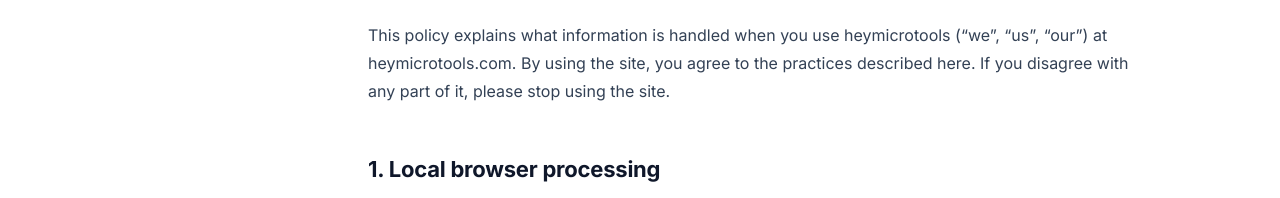
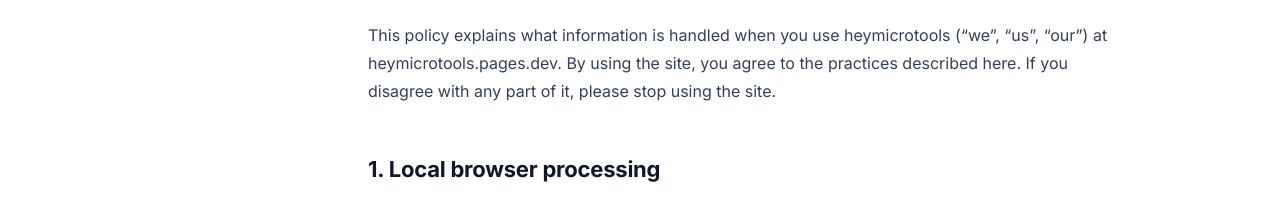
Before and after one commit to Sam69-Make/heymicrotools, a plain HTML site: page privacy-policy.html in a window 1280 px wide. Shown: the part 581-779 px from the top of the page. Drawn offline with nearby package versions, Linux system fonts and the light colour scheme.

Commit message:
Update website URL in privacy policy

```diff
--- a/privacy-policy.html
+++ b/privacy-policy.html
@@ -120,7 +120,7 @@ tailwind.config = { theme: { extend: {
           </ul>
         </div>
 
-        <p class="!mt-6">This policy explains what information is handled when you use heymicrotools (“we”, “us”, “our”) at heymicrotools.com. By using the site, you agree to the practices described here. If you disagree with any part of it, please stop using the site.</p>
+        <p class="!mt-6">This policy explains what information is handled when you use heymicrotools (“we”, “us”, “our”) at heymicrotools.pages.dev. By using the site, you agree to the practices described here. If you disagree with any part of it, please stop using the site.</p>
 
         <h2 id="local-processing">1. Local browser processing</h2>
         <p>Our calculators and utilities are built to run entirely inside your web browser. This is the most important privacy feature of the site, so we want to be specific about it:</p>
```
